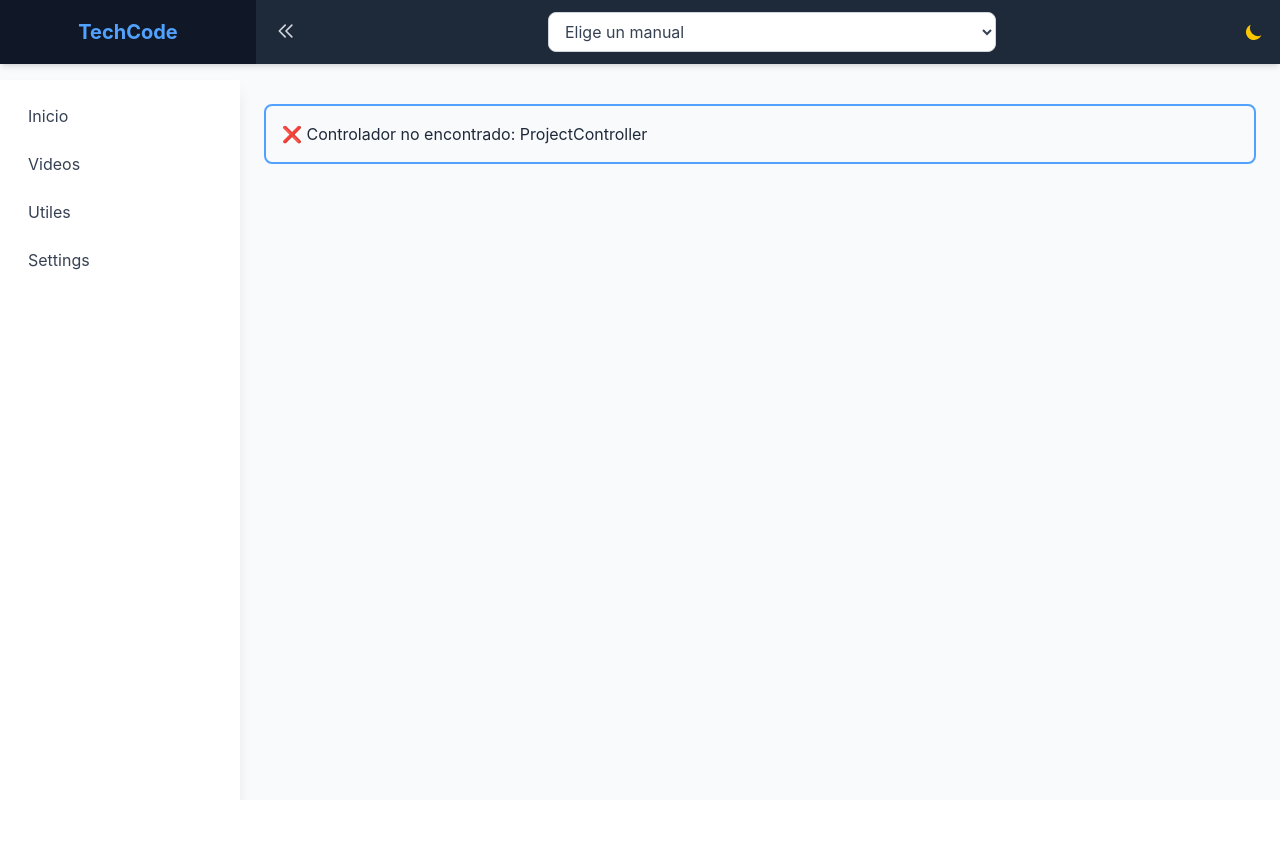
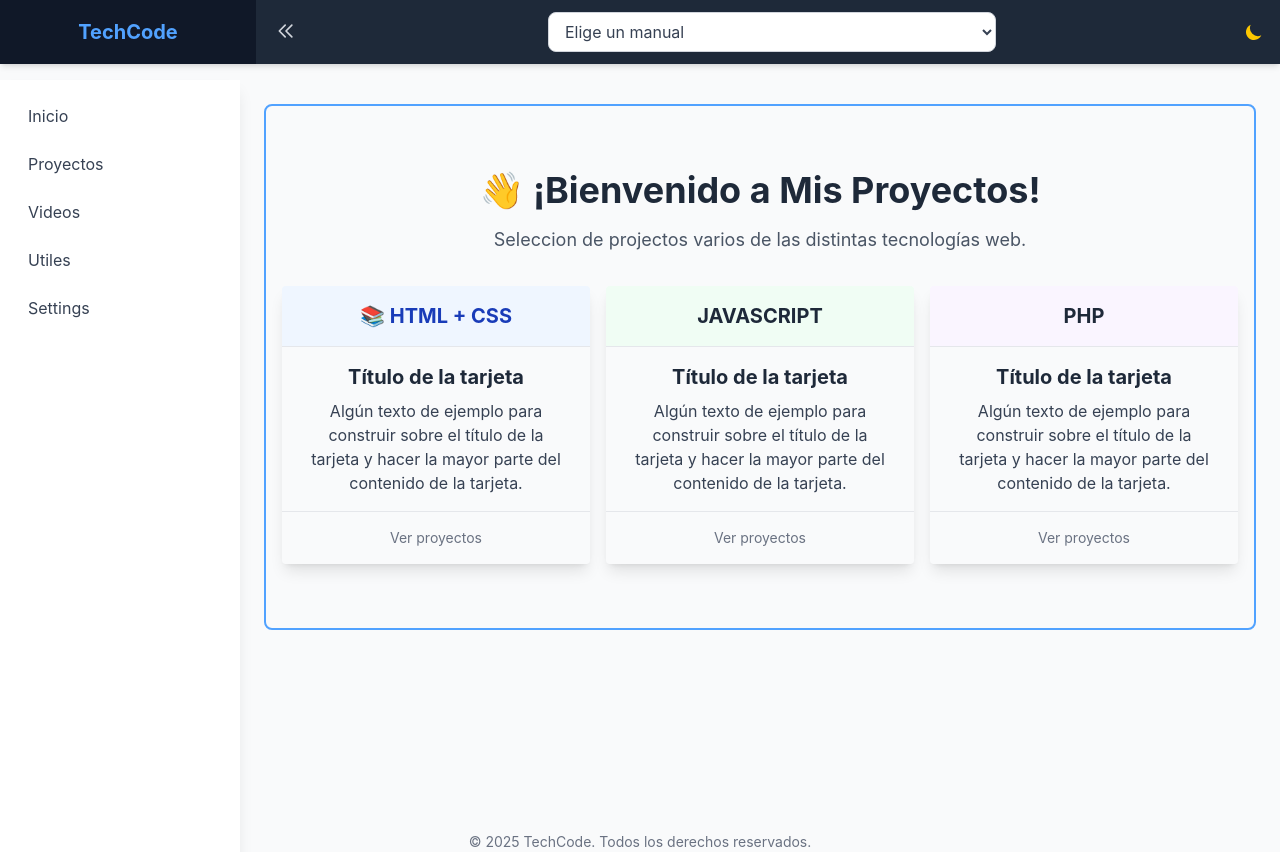
Before and after one commit to ericjesus500/techcode, a PHP site: page /project/index in a window 1280 px wide. Before the commit the page ends 800 px from the top, so only its background shows below. Run offline with PHP 8.4, Linux system fonts and the light colour scheme.

Commit message:
Creada la seccion de proyectos y creacion de componentes CSS

```diff
--- /dev/null
+++ b/app/Controllers/ProjectController.php
@@ -0,0 +1,13 @@
+<?php
+
+namespace App\Controllers;
+
+use Core\Controller;
+
+class ProjectController extends Controller
+{
+  public function index()
+  {
+    $this->view('project/content');
+  }
+}
--- a/app/Views/layout/header.php
+++ b/app/Views/layout/header.php
@@ -8,7 +8,6 @@
     <link rel="stylesheet" href="/css/prism.css" />
     <!-- TAILWIND -->
     <link rel="stylesheet" href="/css/style.css" />
-    <link rel="stylesheet" href="/css/estilos.css" />
     <script>
     // Evita que el scroll se restaure antes de que el layout esté listo
     if ('scrollRestoration' in history) {
--- a/app/Views/layout/sidebar.php
+++ b/app/Views/layout/sidebar.php
@@ -1,7 +1,8 @@
 <aside class="w-60 bg-white dark:bg-gray-800 h-screen fixed left-0 top-20 shadow-lg z-10 transform transition-transform duration-300 ease-in-out">
     <nav class="p-4">
         <ul class="space-y-2">
-            <li><a href="/" class="block py-2 px-3 text-gray-700 dark:text-gray-200 hover:bg-gray-100 dark:hover:bg-gray-700 rounded">Inicio</a></li>
+            <li><a href="/home/index" class="block py-2 px-3 text-gray-700 dark:text-gray-200 hover:bg-gray-100 dark:hover:bg-gray-700 rounded">Inicio</a></li>
+            <li><a href="/project/index" class="block py-2 px-3 text-gray-700 dark:text-gray-200 hover:bg-gray-100 dark:hover:bg-gray-700 rounded">Proyectos</a></li>
             <li><a href="/videos" class="block py-2 px-3 text-gray-700 dark:text-gray-200 hover:bg-gray-100 dark:hover:bg-gray-700 rounded">Videos</a></li>
             <li><a href="/utiles" class="block py-2 px-3 text-gray-700 dark:text-gray-200 hover:bg-gray-100 dark:hover:bg-gray-700 rounded">Utiles</a></li>
             <li><a href="/settings" class="block py-2 px-3 text-gray-700 dark:text-gray-200 hover:bg-gray-100 dark:hover:bg-gray-700 rounded">Settings</a></li>
--- /dev/null
+++ b/app/Views/project/content.php
@@ -0,0 +1,65 @@
+<div class="text-center py-12">
+  <h1 class="text-4xl font-bold text-gray-800 dark:text-white mb-4">👋 ¡Bienvenido a Mis Proyectos!</h1>
+  <p class="text-lg text-gray-600 dark:text-gray-300 max-w-2xl mx-auto">
+    Seleccion de projectos varios de las distintas tecnologías web.
+  </p>
+  <div class="mt-8 flex justify-center">
+    <div class="grid grid-cols-3 gap-4 max-w-full">
+      <!-- CARD 1 -->
+      <div class="max-w-sm rounded overflow-hidden shadow-lg">
+        <!-- Encabezado de la tarjeta -->
+        <div class="px-6 py-4 bg-blue-50 dark:bg-blue-900/30 border-b border-gray-200">
+          <h3 class="font-bold text-xl text-blue-800 dark:text-blue-300">📚 HTML + CSS</h3>
+        </div>
+        <!-- Cuerpo de la tarjeta -->
+        <div class="px-6 py-4">
+          <div class="font-bold text-xl mb-2">Título de la tarjeta</div>
+          <p class="text-gray-700 text-base">
+            Algún texto de ejemplo para construir sobre el título de la tarjeta y hacer la mayor parte del contenido de la tarjeta.
+          </p>
+        </div>
+        <!-- Pie de página de la tarjeta -->
+        <div class="px-6 py-4 border-t border-gray-200 text-sm text-gray-500">
+          Ver proyectos
+        </div>
+      </div>
+      <!-- CARD 2 -->
+      <div class="max-w-sm rounded overflow-hidden shadow-lg">
+        <!-- Encabezado de la tarjeta -->
+        <div class="px-6 py-4 bg-green-50 dark:bg-green-900/30 border-b border-gray-200">
+          <div class="font-bold text-xl">JAVASCRIPT</div>
+        </div>
+        <!-- Cuerpo de la tarjeta -->
+        <div class="px-6 py-4">
+          <div class="font-bold text-xl mb-2">Título de la tarjeta</div>
+          <p class="text-gray-700 text-base">
+            Algún texto de ejemplo para construir sobre el título de la tarjeta y hacer la mayor parte del contenido de la tarjeta.
+          </p>
+        </div>
+        <!-- Pie de página de la tarjeta -->
+        <div class="px-6 py-4 border-t border-gray-200 text-sm text-gray-500">
+          Ver proyectos
+        </div>
+      </div>
+      <!-- CARD 3 -->
+      <div class="max-w-sm rounded overflow-hidden shadow-lg">
+        <!-- Encabezado de la tarjeta -->
+        <div class="px-6 py-4 bg-purple-50 dark:bg-purple-900/30 border-b border-gray-200">
+          <div class="font-bold text-xl">PHP</div>
+        </div>
+        <!-- Cuerpo de la tarjeta -->
+        <div class="px-6 py-4">
+          <div class="font-bold text-xl mb-2">Título de la tarjeta</div>
+          <p class="text-gray-700 text-base">
+            Algún texto de ejemplo para construir sobre el título de la tarjeta y hacer la mayor parte del contenido de la tarjeta.
+          </p>
+        </div>
+        <!-- Pie de página de la tarjeta -->
+        <div class="px-6 py-4 border-t border-gray-200 text-sm text-gray-500">
+          Ver proyectos
+        </div>
+      </div>
+
+    </div>
+  </div>
+</div>
--- a/core/Controller.php
+++ b/core/Controller.php
@@ -6,6 +6,6 @@ abstract class Controller {
 
     public function view($file, $data = []) {
         extract($data);
-        require_once __DIR__ . '/../../app/Views/' . $file;
+        require_once '../app/Views/' . $file . ".php";
     }
 }
--- a/public/css/style.css
+++ b/public/css/style.css
@@ -7,12 +7,10 @@
     --font-mono: ui-monospace, SFMono-Regular, Menlo, Monaco, Consolas, "Liberation Mono",
       "Courier New", monospace;
     --color-red-400: oklch(70.4% 0.191 22.216);
-    --color-red-500: oklch(63.7% 0.237 25.331);
     --color-red-600: oklch(57.7% 0.245 27.325);
-    --color-red-800: oklch(44.4% 0.177 26.899);
     --color-red-900: oklch(39.6% 0.141 25.723);
+    --color-amber-900: oklch(41.4% 0.112 45.904);
     --color-yellow-50: oklch(98.7% 0.026 102.212);
-    --color-yellow-100: oklch(97.3% 0.071 103.193);
     --color-yellow-300: oklch(90.5% 0.182 98.111);
     --color-yellow-400: oklch(85.2% 0.199 91.936);
     --color-yellow-600: oklch(68.1% 0.162 75.834);
@@ -40,7 +38,6 @@
     --color-purple-800: oklch(43.8% 0.218 303.724);
     --color-purple-900: oklch(38.1% 0.176 304.987);
     --color-pink-100: oklch(94.8% 0.028 342.258);
-    --color-pink-300: oklch(82.3% 0.12 346.018);
     --color-pink-400: oklch(71.8% 0.202 349.761);
     --color-pink-600: oklch(59.2% 0.249 0.584);
     --color-pink-900: oklch(40.8% 0.153 2.432);
@@ -656,10 +590,18 @@
     border-style: var(--tw-border-style);
     border-width: 2px;
   }
+  .border-t {
+    border-top-style: var(--tw-border-style);
+    border-top-width: 1px;
+  }
   .border-t-2 {
     border-top-style: var(--tw-border-style);
     border-top-width: 2px;
   }
+  .border-b {
+    border-bottom-style: var(--tw-border-style);
+    border-bottom-width: 1px;
+  }
   .border-b-2 {
     border-bottom-style: var(--tw-border-style);
     border-bottom-width: 2px;
@@ -669,6 +611,9 @@
   }
   .border-blue-500 {
     border-color: var(--color-blue-500);
+  }
+  .border-gray-200 {
+    border-color: var(--color-gray-200);
   }
   .border-gray-300 {
     border-color: var(--color-gray-300);
@@ -1115,14 +1044,17 @@
       border-color: var(--color-gray-600);
     }
   }
+  .dark\:bg-amber-900\/30 {
+    &:where(.dark, .dark *) {
+      background-color: color-mix(in srgb, oklch(41.4% 0.112 45.904) 30%, transparent);
+      @supports (color: color-mix(in lab, red, red)) {
+        background-color: color-mix(in oklab, var(--color-amber-900) 30%, transparent);
+      }
+    }
+  }
   .dark\:bg-blue-400 {
     &:where(.dark, .dark *) {
       background-color: var(--color-blue-400);
-    }
-  }
-  .dark\:bg-blue-800 {
-    &:where(.dark, .dark *) {
-      background-color: var(--color-blue-800);
     }
   }
   .dark\:bg-blue-900\/30 {
@@ -1179,19 +1111,9 @@
       background-color: var(--color-red-400);
     }
   }
-  .dark\:bg-red-800 {
-    &:where(.dark, .dark *) {
-      background-color: var(--color-red-800);
-    }
-  }
   .dark\:bg-yellow-50 {
     &:where(.dark, .dark *) {
       background-color: var(--color-yellow-50);
-    }
-  }
-  .dark\:bg-yellow-100 {
-    &:where(.dark, .dark *) {
-      background-color: var(--color-yellow-100);
     }
   }
   .dark\:bg-yellow-300 {
@@ -1519,11 +1488,6 @@
   syntax: "*";
   inherits: false;
   initial-value: 0 0 #0000;
-}
-@property --tw-outline-style {
-  syntax: "*";
-  inherits: false;
-  initial-value: solid;
 }
 @property --tw-duration {
   syntax: "*";
@@ -1580,7 +1544,6 @@
       --tw-ring-offset-width: 0px;
       --tw-ring-offset-color: #fff;
       --tw-ring-offset-shadow: 0 0 #0000;
-      --tw-outline-style: solid;
       --tw-duration: initial;
       --tw-ease: initial;
     }
```
Also changed, not shown: other parts of public/css/style.css (+47 -79 lines), app/Views/home/index.php (deleted, +0 -11 lines), public/css/componentes/buttons.css (added, +15 -0 lines), public/css/componentes/card.css (added, +17 -0 lines), public/css/componentes/listas.css (added, +17 -0 lines).
